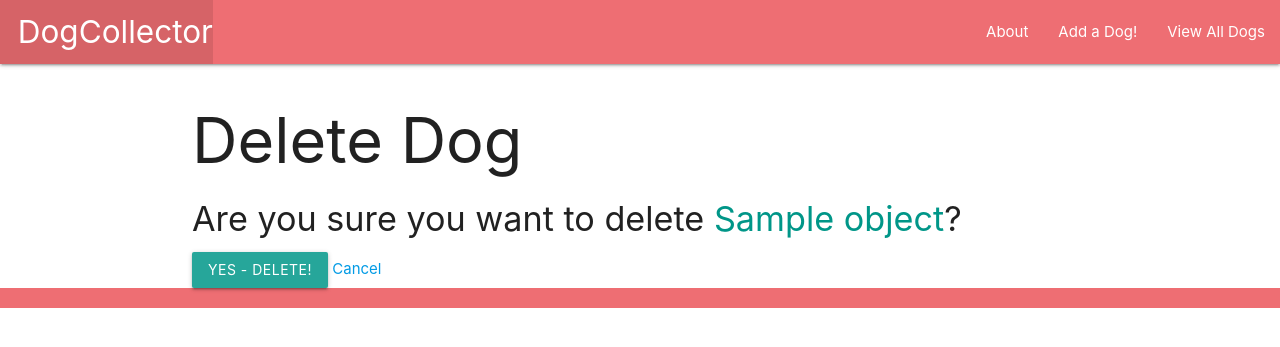
After one commit to JLB2137/dog-collector, a Django app: template dog_collector/main_app/templates/main_app/dog_confirm_delete.html in a window 1280 px wide. The commit adds this page. Shown: the top 347 px of the page. Run offline with Django 3.2, Linux system fonts and the light colour scheme; the template is opened without the code that fills it: most values are stand-ins (such as "Sample title", 1, 10 or a date in 2020).

Commit message:
added HTML for editing and deleting. additionally added ability to confirm delete as required functionality for django

```diff
--- /dev/null
+++ b/dog_collector/main_app/templates/main_app/dog_confirm_delete.html
@@ -0,0 +1,14 @@
+{% extends 'base.html' %} {% block content %}
+<h1>Delete Dog</h1>
+
+<h4>
+  Are you sure you want to delete
+  <span class="teal-text">{{ object.name }}</span>?
+</h4>
+
+<form action="" method="POST">
+  {% csrf_token %}
+  <input type="submit" value="Yes - Delete!" class="btn" />
+  <a href="{% url 'detail' dog.id %}">Cancel</a>
+</form>
+{% endblock %}
--- a/dog_collector/main_app/views.py
+++ b/dog_collector/main_app/views.py
@@ -1,5 +1,6 @@
 from django.shortcuts import render
 from .models import Dog
+from django.views.generic.edit import CreateView, UpdateView, DeleteView
 
 # Create your views here.
 
```
Also changed, not shown: dog_collector/main_app/templates/dogs/detail.html (+8 -2 lines), dog_collector/main_app/templates/main_app/dog_form.html (renamed from dog_collector/main_app/templates/dogs/main_app/dog_form.html).
